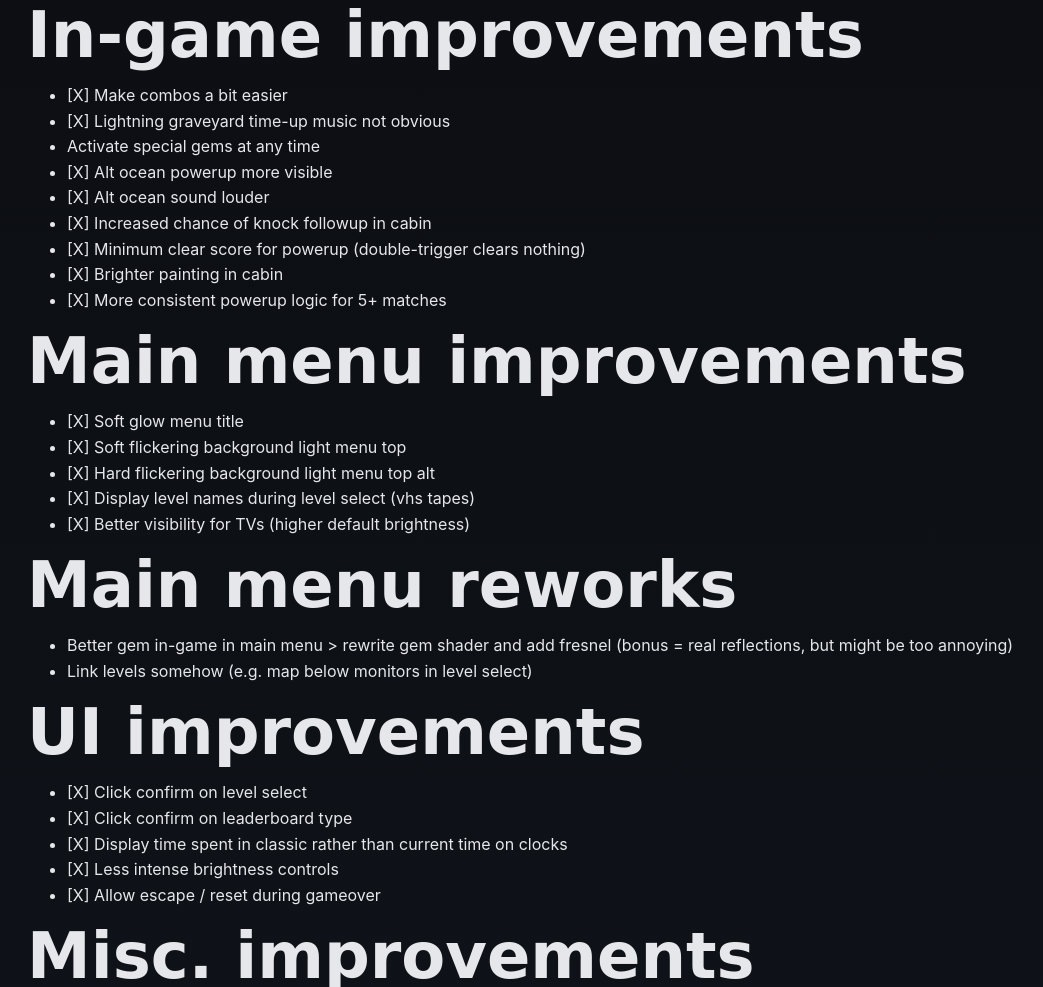
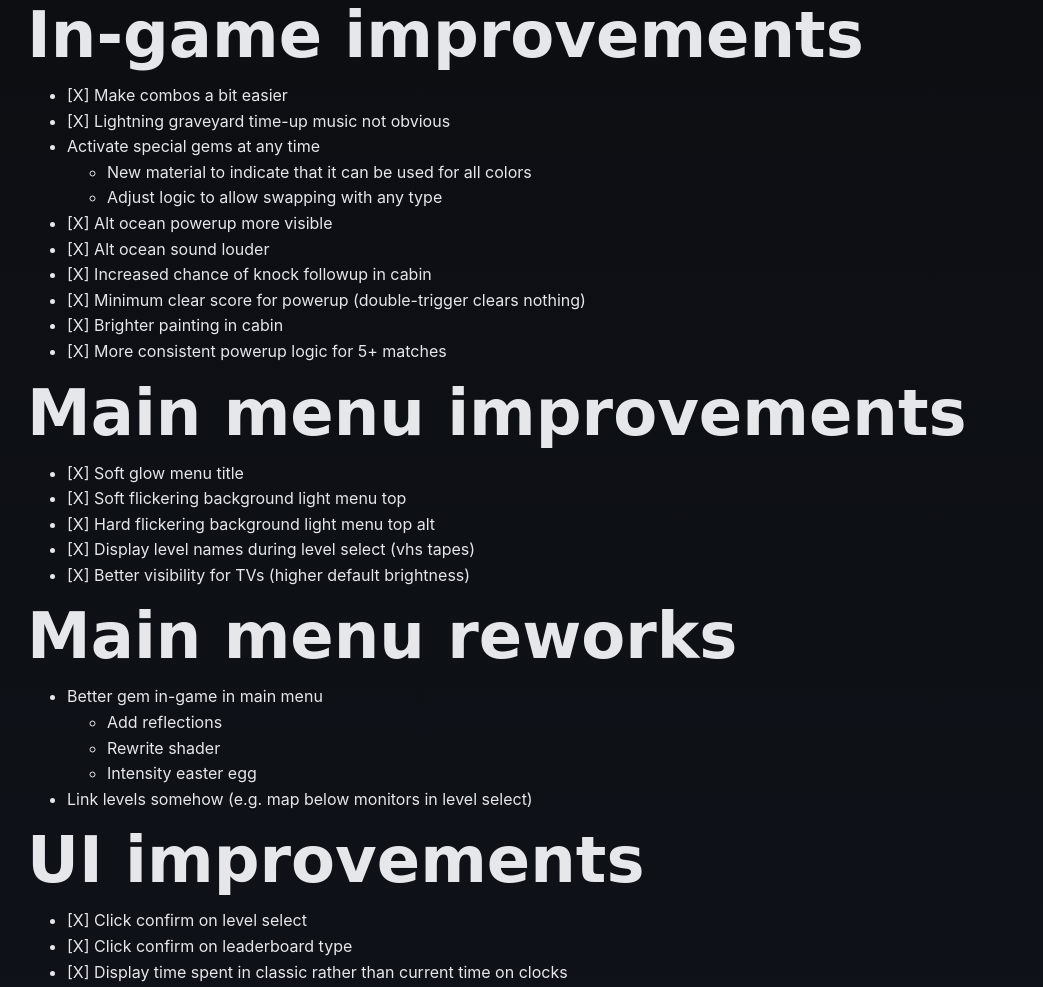
Before and after one commit to RadiantWolf-Games/radiantwolf-games.github.io, a plain HTML site: page roadmap.html in a window 1280 px wide. Shown: the part 737-1724 px from the top of the page, without its empty margins (87-1130 px from the left). Drawn offline with Linux system fonts and the light colour scheme; a web font is replaced by a local one.

Commit message:
Updated roadmap

```diff
--- a/roadmap.html
+++ b/roadmap.html
@@ -57,6 +57,10 @@
 		<li>[X] Make combos a bit easier</li>
 		<li>[X] Lightning graveyard time-up music not obvious</li>
 		<li>Activate special gems at any time</li>
+		<ul>
+			<li>New material to indicate that it can be used for all colors</li>
+			<li>Adjust logic to allow swapping with any type</li>
+		</ul>
 		<li>[X] Alt ocean powerup more visible</li>
 		<li>[X] Alt ocean sound louder</li>
 		<li>[X] Increased chance of knock followup in cabin</li>
@@ -76,7 +80,12 @@
 
 	<h2>Main menu reworks</h2>
 	<ul>
-		<li>Better gem in-game in main menu > rewrite gem shader and add fresnel (bonus = real reflections, but might be too annoying)</li>
+		<li>Better gem in-game in main menu</li>
+		<ul>
+			<li>Add reflections</li>
+			<li>Rewrite shader</li>
+			<li>Intensity easter egg</li>
+		</ul>
 		<li>Link levels somehow (e.g. map below monitors in level select)</li>
 	</ul>
 
```
